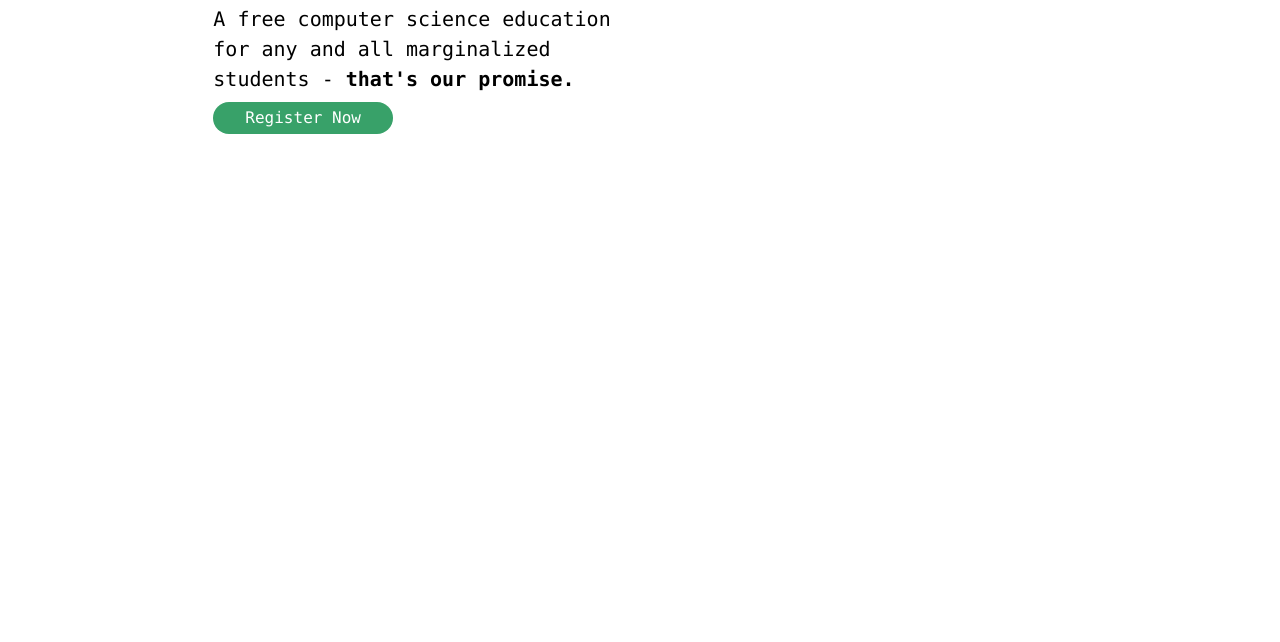
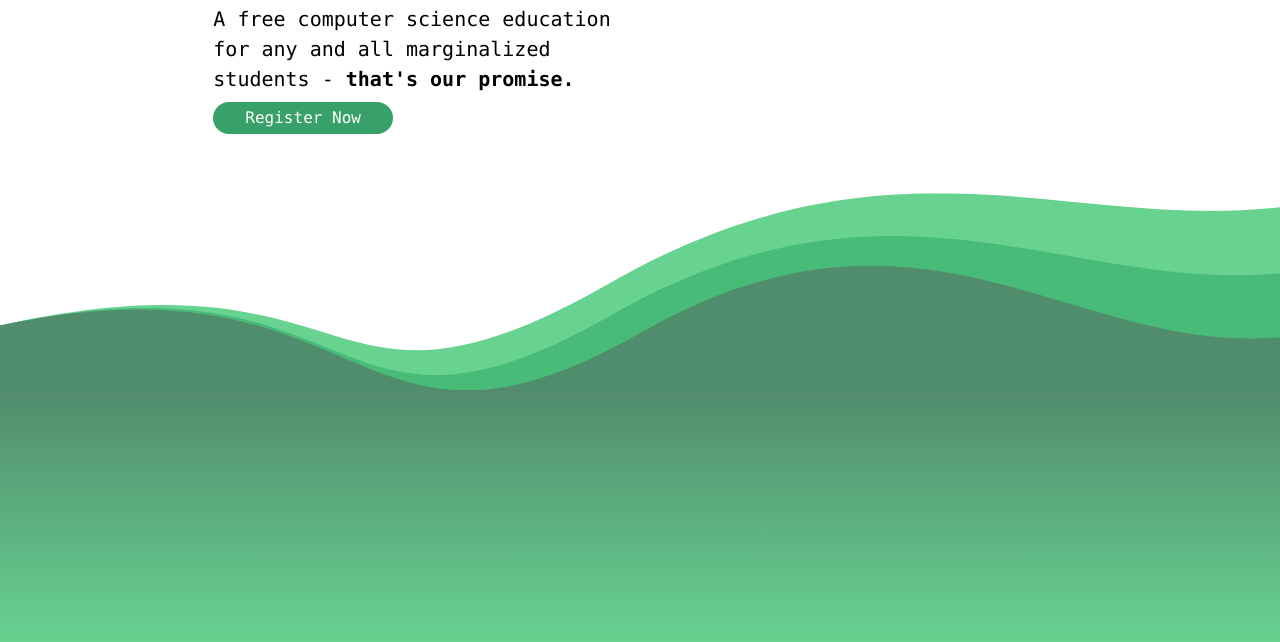
Before and after one commit to treetoplearning/cambium, a Gatsby site: page / in a window 1280 px wide. Shown: the part 240-882 px from the top of the page. Before the commit the page ends 800 px from the top, so only its background shows below. Built offline with nearby package versions, Linux system fonts and the light colour scheme; Gatsby itself is replaced by a stand-in of ours.

Commit message:
gradient added

```diff
--- a/src/components/navbar.js
+++ b/src/components/navbar.js
@@ -1,7 +1,9 @@
 import PropTypes from "prop-types";
 import React from "react";
 import Register from "../components/register";
+
 import logo from "../images/logo.svg";
+
 
 import "../css/global.css";
 
--- a/src/pages/index.js
+++ b/src/pages/index.js
@@ -1,13 +1,18 @@
 import React from "react";
-import { Link } from "gatsby";
 import Register from "../components/register";
-
 import Navbar from "../components/navbar";
 
+import wave from "../images/wave.svg";
+import background from "../images/background.svg"
 import "../css/global.css";
 
+const backgroundColor = {
+  background: 'rgb(82,140,109)',
+  background: 'linear-gradient(180deg, rgba(82,140,109,0.9990371148459384) 0%, rgba(104,211,145,1) 100%)'
+}
+
 const IndexPage = () => (
-  <div>
+  <div className="flex flex-col">
     <Navbar />
     <div className="flex w-full">
       <div className="w-1/6 "></div>
@@ -25,6 +30,13 @@ const IndexPage = () => (
         </div>
       </div>
     </div>
+    <div className="overflow-hidden">
+      <img className="w-full mt-16 transform scale-105" src={wave} />
+    </div>
+
+    <div className="w-full h-64 bg-base" style={backgroundColor}>
+
+    </div>
   </div>
 );
 
```
Also changed, not shown: src/images/background.svg (added), src/images/wave.svg (added).
